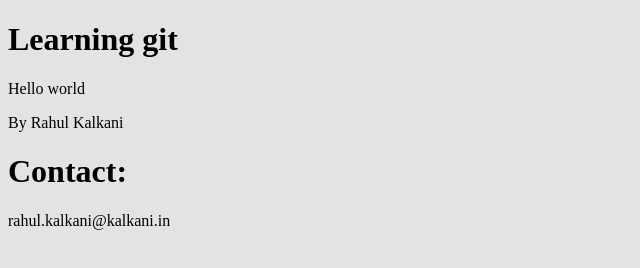
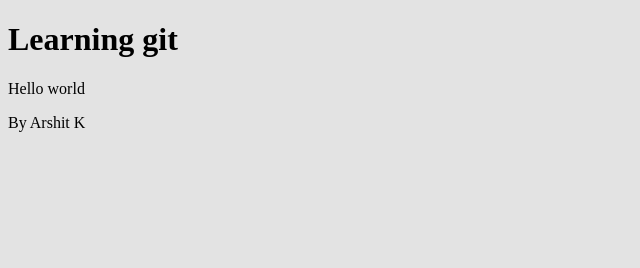
Before and after one commit to arshitk/html-sample, a plain HTML site: page index.html in a window 1280 px wide. Shown: the whole page, without its empty margins (0-640 px from the left). Drawn offline with Linux system fonts and the light colour scheme.

Commit message:
Updated content

```diff
--- a/index.html
+++ b/index.html
@@ -11,9 +11,6 @@
 <body>
 	<h1>Learning git</h1>
 	<p>Hello world</p>
-	<p>By Rahul Kalkani</p>
-
-	<h1>Contact:</h1>
-	<p>rahul.kalkani@kalkani.in</p>
+	<p>By Arshit K</p>
 </body>
 </html>
```
